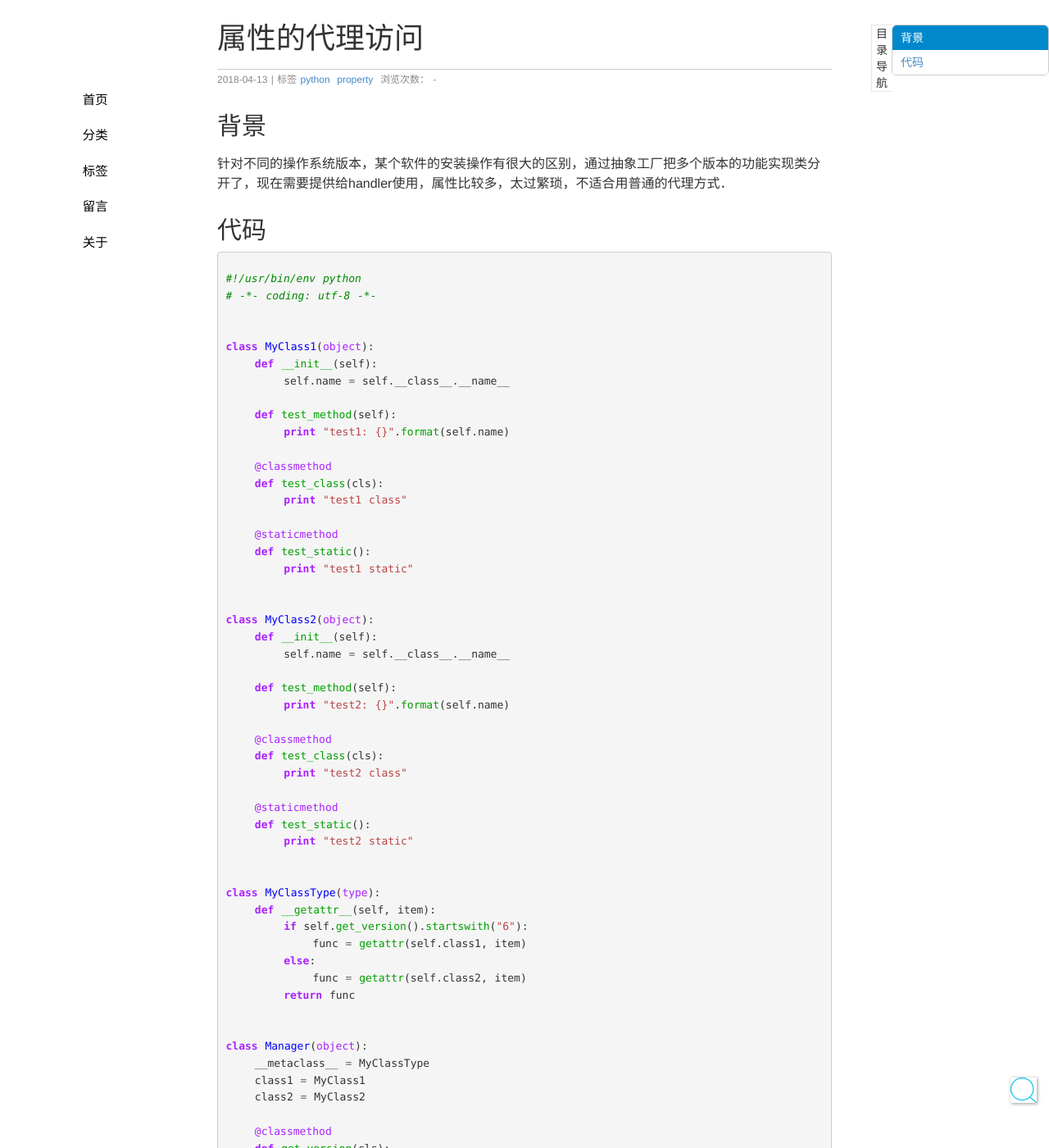
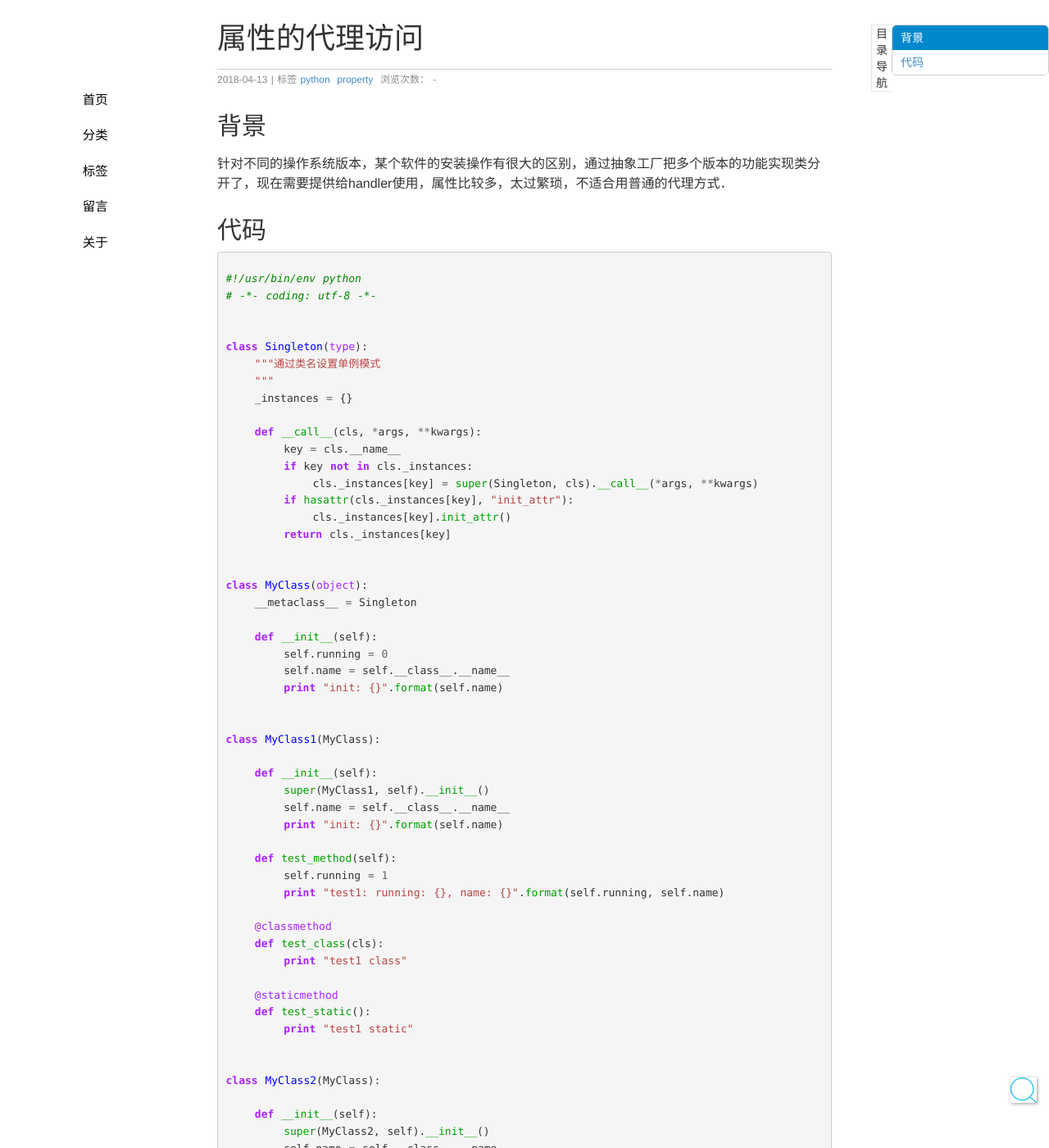
Before and after one commit to seekplum/seekplum.github.io, a Jekyll site: the page built from _posts/2018-04-13-proxy-access-property.md, in a window 1280 px wide and 1400 px high. Shown: the whole window at 82% size. Built offline with Jekyll 4.4.1, drawn with Linux system fonts in a browser that asks for light colours; comment, search, counter and statistics services are not loaded; some of the changed text lies outside the part shown.

Commit message:
属性的代理访问考虑单例模式

````diff
--- a/_posts/2018-04-13-proxy-access-property.md
+++ b/_posts/2018-04-13-proxy-access-property.md
@@ -14,12 +14,39 @@ thread: property
 # -*- coding: utf-8 -*-
 
 
-class MyClass1(object):
+class Singleton(type):
+    """通过类名设置单例模式
+    """
+    _instances = {}
+
+    def __call__(cls, *args, **kwargs):
+        key = cls.__name__
+        if key not in cls._instances:
+            cls._instances[key] = super(Singleton, cls).__call__(*args, **kwargs)
+        if hasattr(cls._instances[key], "init_attr"):
+            cls._instances[key].init_attr()
+        return cls._instances[key]
+
+
+class MyClass(object):
+    __metaclass__ = Singleton
+
     def __init__(self):
+        self.running = 0
         self.name = self.__class__.__name__
+        print "init: {}".format(self.name)
+
+
+class MyClass1(MyClass):
+
+    def __init__(self):
+        super(MyClass1, self).__init__()
+        self.name = self.__class__.__name__
+        print "init: {}".format(self.name)
 
     def test_method(self):
-        print "test1: {}".format(self.name)
+        self.running = 1
+        print "test1: running: {}, name: {}".format(self.running, self.name)
 
     @classmethod
     def test_class(cls):
@@ -30,12 +57,16 @@ class MyClass1(object):
         print "test1 static"
 
 
-class MyClass2(object):
+class MyClass2(MyClass):
+
     def __init__(self):
+        super(MyClass2, self).__init__()
         self.name = self.__class__.__name__
+        print "init: {}".format(self.name)
 
     def test_method(self):
-        print "test2: {}".format(self.name)
+        self.running = 2
+        print "test2: running: {}, name: {}".format(self.running, self.name)
 
     @classmethod
     def test_class(cls):
@@ -60,11 +91,13 @@ class Manager(object):
     class1 = MyClass1
     class2 = MyClass2
 
+    VERSION = "6.7"
+
     @classmethod
     def get_version(cls):
         """查询版本
         """
-        return "7.7"
+        return cls.VERSION
 
     def __init__(self):
         if self.get_version().startswith("6"):
@@ -78,13 +111,29 @@ class Manager(object):
 
 
 def test():
-    manager = Manager()
-    print manager.name
-    manager.test_method()
+    manager1 = Manager()
+    Manager.VERSION = "6.7"
+    print manager1.running
+    manager1.test_method()
+    print manager1.running
     Manager.test_class()
     Manager.test_static()
+
+    Manager.VERSION = "7.4"
+    manager2 = Manager()
+    print manager2.running
+    manager2.test_method()
+    print manager2.running
+    Manager.test_class()
+    Manager.test_static()
+
+    manager3 = Manager()
+    print manager3.running
+    manager3.test_method()
+    print manager3.running
 
 
 if __name__ == '__main__':
     test()
+
 ```
````
